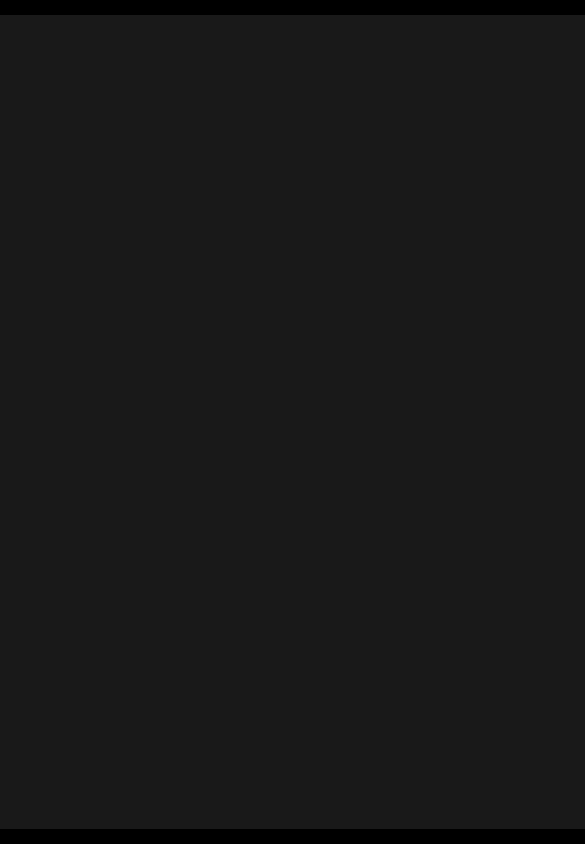
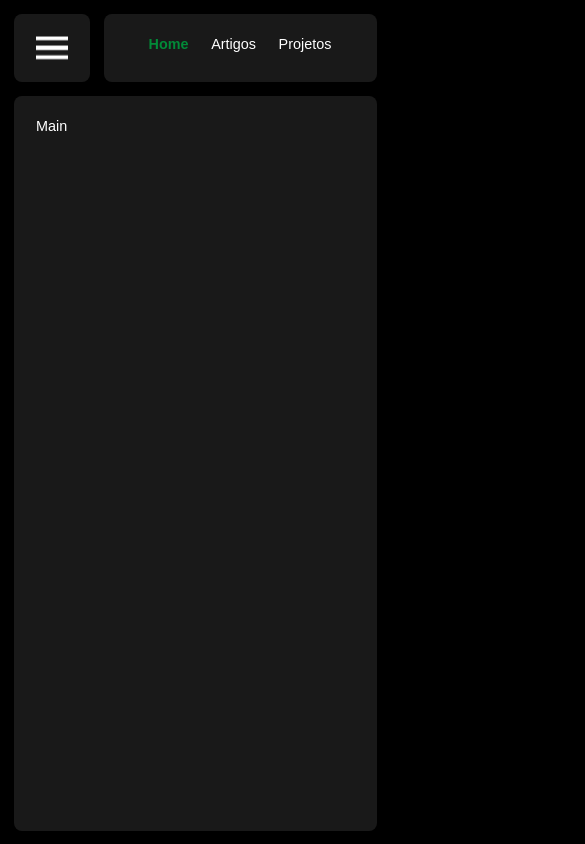
Before and after one commit to guswillemann/guswillemann-site, a Next.js app: page / in a window 390 px wide. Shown: the top 844 px of the page, 585 px wide, since content can reach past the window. Built offline with nearby package versions, Linux system fonts and the light colour scheme.

Commit message:
feat: implements responsive layout

```diff
--- a/pages/_app.tsx
+++ b/pages/_app.tsx
@@ -1,23 +1,31 @@
 import NextApp, { AppContext, AppProps } from 'next/app';
 import { parseCookies } from 'nookies';
-import styled, { DefaultTheme } from "styled-components";
+import styled, { css, DefaultTheme } from "styled-components";
 import Box from '../src/components/Box';
 import Header from '../src/components/Header';
 import { ModalProvider } from '../src/context/Modal';
 import { ThemeCookies, themeCookiesNames, ThemeProvider } from '../src/theme';
+import atMediaBreakpoints from '../src/theme/util/atMediaBreakpoints';
 
 const AppContainer = styled.div`
-  display: grid;
-  grid-gap: 1.5rem;
-  grid-template-columns: 23.5rem 95rem;
-  /* grid-template-columns: 8.5rem 95rem; */
-  grid-template-rows: 1fr;
-  padding: 1.5rem 0;
+  padding: 1.5rem;
+  min-height: 100vh;
+  max-width: 120rem;
+  margin: auto;
 
-  justify-content: center;
-  align-content: center;
+  display: flex;
+  flex-direction: column;
+  gap: 1.5rem;
 
-  min-height: 100vh;
+  ${atMediaBreakpoints({
+    md: css`
+      flex-direction: row;
+    `,
+  })}
+
+  main {
+    flex: 1;
+  }
 `;
 
 interface CustomAppProps extends AppProps {
--- /dev/null
+++ b/src/components/BurgerButton/index.tsx
@@ -0,0 +1,27 @@
+import clsx from 'clsx';
+import BurgerButtonWrapper from './styles';
+
+export default function BurgerButton({isOpen, ...props}: any) {
+  return (
+    <BurgerButtonWrapper className={clsx({ closed: !isOpen })} {...props}>
+      <svg width="100" height="75" viewBox="-50 -37.5 100 75" fill="none" xmlns="http://www.w3.org/2000/svg">
+        <path className="W1" d="M0 -60 L0 60Z"
+          stroke="darkgreen"
+          strokeWidth="12"
+        />
+        <path className="W2" d="M0 -60 L0 60Z"
+          stroke="darkgreen"
+          strokeWidth="12"
+        />
+        <path className="W3" d="M0 -60 L0 60Z"
+          stroke="green"
+          strokeWidth="12"
+        />
+        <path className="W4" d="M0 -60 L0 60Z"
+          stroke="green"
+          strokeWidth="12"
+        />
+      </svg>
+    </BurgerButtonWrapper>
+  );
+}
--- /dev/null
+++ b/src/components/BurgerButton/styles.ts
@@ -0,0 +1,106 @@
+import styled from 'styled-components';
+
+const BurgerButtonWrapper = styled.section`
+  cursor: pointer;
+
+  svg {
+    width: 3.5rem;
+    height: auto;
+  }
+
+  path {
+    transition: 500ms ease-in-out;
+    transition-property: transform stroke;
+    transform-origin: 0 60%;
+  }
+
+  path.W1 {
+    transform: translate(-22.2%, 0) rotate(-15deg);
+    animation: 500ms ease-in-out reverse PW2;
+    stroke: ${({ theme }) => theme.colors.primary.color};
+  }
+
+  path.W2 {
+    transform: translate(-22.2%, 0) rotate(15deg);
+    animation: 500ms ease-in-out reverse PW1;
+    stroke: ${({ theme }) => theme.colors.primary.color};
+  }
+
+  path.W3 {
+    transform: translate(22.2%, 0) rotate(-15deg);
+    animation: 500ms ease-in-out reverse PW4;
+    stroke: ${({ theme }) => theme.colors.secondary.color};
+  }
+
+  path.W4 {
+    transform: translate(22.2%, 0) rotate(15deg);
+    animation: 500ms ease-in-out reverse PW3;
+    stroke: ${({ theme }) => theme.colors.secondary.color};
+  }
+
+  &.closed path {
+    stroke: ${({ theme }) => theme.colors.box.contrast};
+  }
+
+  &.closed path.W1 {
+    animation: 500ms ease-in-out forwards PW1;
+  }
+
+  &.closed path.W2 {
+    animation: 500ms ease-in-out forwards PW2;
+  }
+
+  &.closed path.W3 {
+    animation: 500ms ease-in-out forwards PW3;
+  }
+
+  &.closed path.W4 {
+    animation: 500ms ease-in-out forwards PW4;
+  }
+
+  @keyframes PW1 {
+    40% {
+      transform-origin: 0 0;
+      transform: translate(0, 0) rotate(0deg);
+    }
+    100% {
+      transform-origin: 0 0;
+      transform: translate(0, -40%) rotate(90deg);
+    }
+  }
+
+  @keyframes PW2 {
+    40% {
+      transform-origin: 0 0;
+      transform: translate(0, 0) rotate(0deg);
+    }
+    100% {
+      transform-origin: 0 0;
+      transform: translate(0, 0%) rotate(90deg);
+    }
+  }
+
+  @keyframes PW3 {
+    40% {
+      transform-origin: 0 0;
+      transform: translate(0, 0) rotate(0deg);
+    }
+    100% {
+      transform-origin: 0 0;
+      transform: translate(0, 0%) rotate(90deg);
+    }
+  }
+
+  @keyframes PW4 {
+    40% {
+      transform-origin: 0 0;
+      transform: translate(0, 0) rotate(0deg);
+    }
+    100% {
+      transform-origin: 0 0;
+      transform: translate(0, 40%) rotate(90deg);
+    }
+  }
+`;
+
+export default BurgerButtonWrapper;
--- a/src/components/Header/LogoBox/styles.ts
+++ b/src/components/Header/LogoBox/styles.ts
@@ -1,7 +1,12 @@
-import styled from 'styled-components';
+import styled, { css } from 'styled-components';
+import atMediaBreakpoints from '../../../theme/util/atMediaBreakpoints';
 import Box from '../../Box';
 
 export const LogoBoxWrapper = styled(Box)`
+  display: none;
+
+  ${atMediaBreakpoints({
+    md: css`
       display: flex;
       justify-content: center;
       align-items: center;
@@ -11,4 +16,6 @@
         margin-top: 1rem;
         font-size: 2rem;
       }
+    `,
+  })}
 `;
--- a/src/components/Header/NavBox/styles.ts
+++ b/src/components/Header/NavBox/styles.ts
@@ -1,12 +1,25 @@
-import styled from 'styled-components';
+import styled, { css } from 'styled-components';
+import atMediaBreakpoints from '../../../theme/util/atMediaBreakpoints';
 import Box from '../../Box';
 
 export const NavBoxWrapper = styled(Box)`
+  flex: 1;
+
   ul {
     list-style: none;
-    display: grid;
-    grid-template-columns: 1fr;
-    gap: 1rem;
-    text-align: center;
+    display: flex;
+    justify-content: space-evenly;
+    align-items: center;
   }
+
+  ${atMediaBreakpoints({
+    md: css`
+      flex: initial;
+
+      ul {
+        flex-direction: column;
+        gap: 1rem;
+      }
+    `,
+  })}
 `;
--- a/src/components/Header/index.tsx
+++ b/src/components/Header/index.tsx
@@ -1,15 +1,30 @@
+import clsx from 'clsx';
+import { useState } from 'react';
+import Box from '../Box';
+import BurgerButton from '../BurgerButton';
 import LogoBox from './LogoBox';
 import NavBox from './NavBox';
 import SocialBox from './SocialBox';
-import { HeaderWrapper } from './styles';
+import { BurgerMenuWrapper, HeaderWrapper } from './styles';
 import ThemeBox from './ThemeBox';
 
 export default function Header() {
+  const [isMenuOpen, setIsMenuOpen] = useState(false);
+
+  function handleToggleMenu() {
+    setIsMenuOpen((old) => !old)
+  }
+
   return (
     <HeaderWrapper>
       <LogoBox />
-      <SocialBox />
-      <ThemeBox />
+      <Box className="burger-btn-box">
+        <BurgerButton isOpen={isMenuOpen} onClick={handleToggleMenu} />
+      </Box>
+      <BurgerMenuWrapper className={clsx({ open: isMenuOpen })}>
+        <SocialBox />
+        <ThemeBox />
+      </BurgerMenuWrapper>
       <NavBox />
     </HeaderWrapper>
   );
--- a/src/components/Header/styles.ts
+++ b/src/components/Header/styles.ts
@@ -1,7 +1,37 @@
-import styled from 'styled-components';
+import styled, { css } from 'styled-components';
+import atMediaBreakpoints from '../../theme/util/atMediaBreakpoints';
 
 export const HeaderWrapper = styled.header`
+  position: relative;
+  display: flex;
+  flex-wrap: wrap;
+  gap: 1.5rem;
+
+
+  ${atMediaBreakpoints({
+    md: css`
+      width: 23.5rem;
+      flex-direction: column;
+
+      .burger-btn-box {
+        display: none;
+      }
+    `,
+  })}
+`;
+
+export const BurgerMenuWrapper = styled.div`
   display: flex;
   flex-direction: column;
   gap: 1.5rem;
+
+  @media screen and (max-width: 767px) {
+    order: 2;
+    width: 100%;
+    display: none;
+
+    &.open {
+      display: flex;
+    }
+  }
 `;
--- a/src/theme/GlobalStyle.ts
+++ b/src/theme/GlobalStyle.ts
@@ -1,9 +1,16 @@
-import { createGlobalStyle, DefaultTheme } from 'styled-components';
+import { createGlobalStyle, css, DefaultTheme } from 'styled-components';
+import atMediaBreakpoints from './util/atMediaBreakpoints';
 import setThemeTransition from './util/setThemeTransition';
 
 const GlobalStyle = createGlobalStyle<{ colors: DefaultTheme['colors'] }>`
   :root {
-    font-size: 10px;
+    font-size: 9px;
+
+    ${atMediaBreakpoints({
+      sm: css`
+        font-size: 10px;
+      `,
+    })}
   }
 
   * {
--- /dev/null
+++ b/src/theme/util/atMediaBreakpoints.ts
@@ -0,0 +1,36 @@
+import { css, DefaultTheme, FlattenInterpolation, FlattenSimpleInterpolation, ThemeProps } from 'styled-components';
+
+type CSSInterpolation = FlattenSimpleInterpolation | FlattenInterpolation<ThemeProps<DefaultTheme>>;
+
+type BreakpointsCSS = {
+  xs?: CSSInterpolation;
+  sm?: CSSInterpolation;
+  md?: CSSInterpolation;
+  lg?: CSSInterpolation;
+  xl?: CSSInterpolation;
+  xxl?: CSSInterpolation;
+};
+
+const breakpointsMap = {
+  xs: '0px',
+  sm: '576px',
+  md: '768px',
+  lg: '992px',
+  xl: '1200px',
+  xxl: '1400px',
+};
+
+type BreakpointsObjEntry = [keyof BreakpointsCSS, CSSInterpolation];
+
+export default function atMediaBreakpoints(BreakpointsObj: BreakpointsCSS) {
+  const breakpointsEntries = Object.entries(BreakpointsObj) as BreakpointsObjEntry[];
+
+  const retorno =  breakpointsEntries.map(([breakpoint, cssValue]) => css`
+    @media screen and (min-width: ${breakpointsMap[breakpoint]}) {
+      ${cssValue}
+    }
+  `)
+
+  console.log(BreakpointsObj);
+  return retorno;
+}
```
Also changed, not shown: src/screens/projetos/index.tsx (+9 -2 lines). Lines whose indentation alone changed are shown as unchanged.
